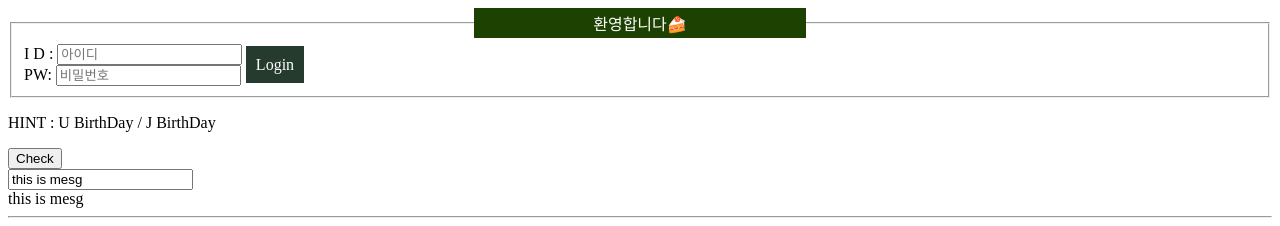
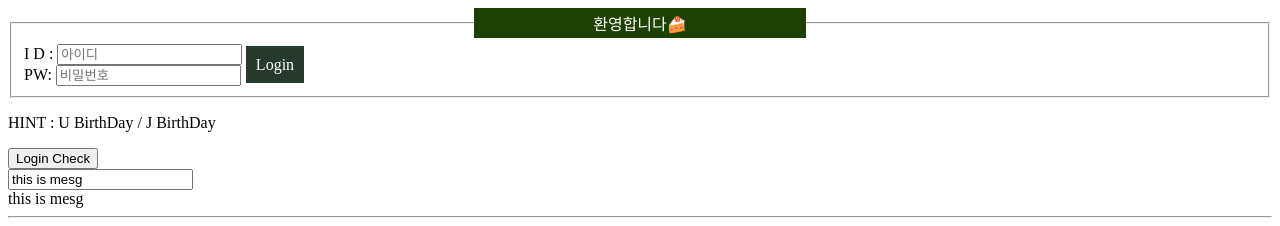
Before and after one commit to jh8057/zzemalcloud, a Nuxt app: page / in a window 1280 px wide. Shown: the top 226 px of the page. Built offline with nearby package versions, Linux system fonts and the light colour scheme.

Commit message:
login check

```diff
--- a/components/LoginComp.vue
+++ b/components/LoginComp.vue
@@ -15,7 +15,7 @@
       <a @click="login">Login</a>
     </fieldset>
     <p>HINT : U BirthDay / J BirthDay</p>
-    <button @click="tokenCheck">Check</button>
+    <button @click="tokenCheck">Login Check</button>
   </div>
 </template>
 
@@ -38,6 +38,8 @@ export default {
       console.log(result);
       if (result.token) {
         this.token = result.token;
+
+        //set Cookie
         this.$router.push("/DiaryMain");
       }
     },
@@ -45,9 +47,12 @@ export default {
       const params = {
         token: this.token,
       };
-      let result = await this.$axios.$get("api/user/tokenCheck", { params });
-      console.log(result);
-      this.token = result.token;
+      if (this.token) {
+        let result = await this.$axios.$get("api/user/tokenCheck", { params });
+        console.log(result);
+      } else {
+        alert("Login해주세요");
+      }
     },
   },
 };
```
